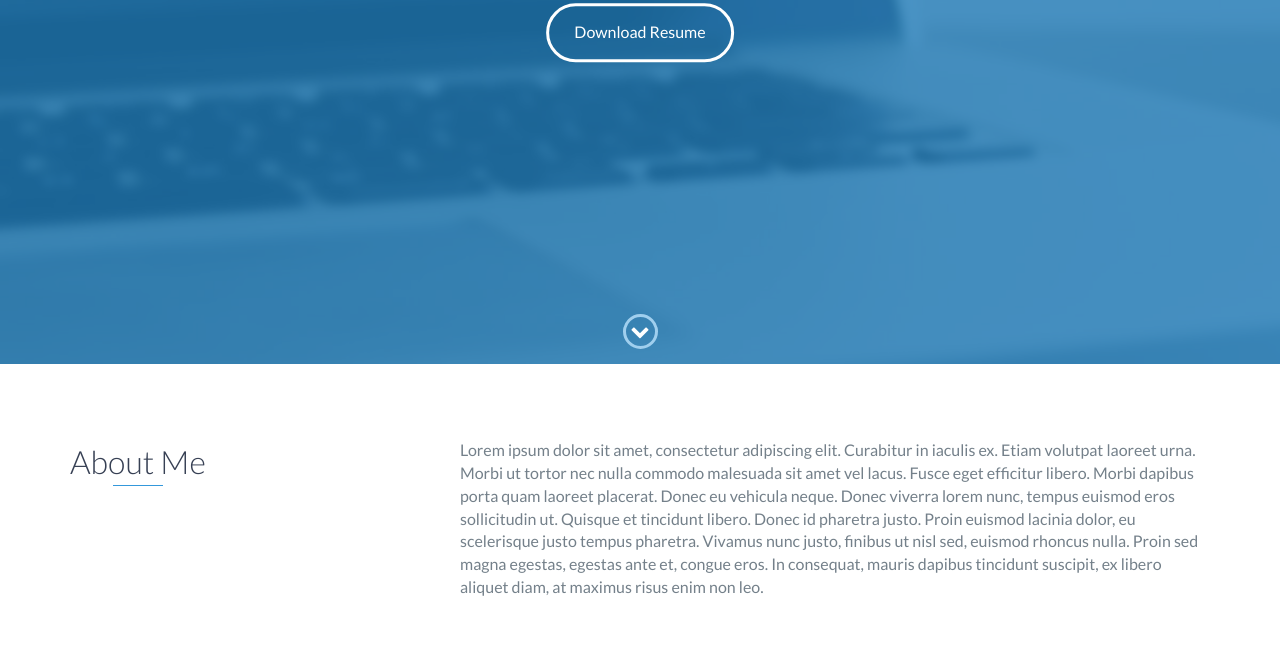
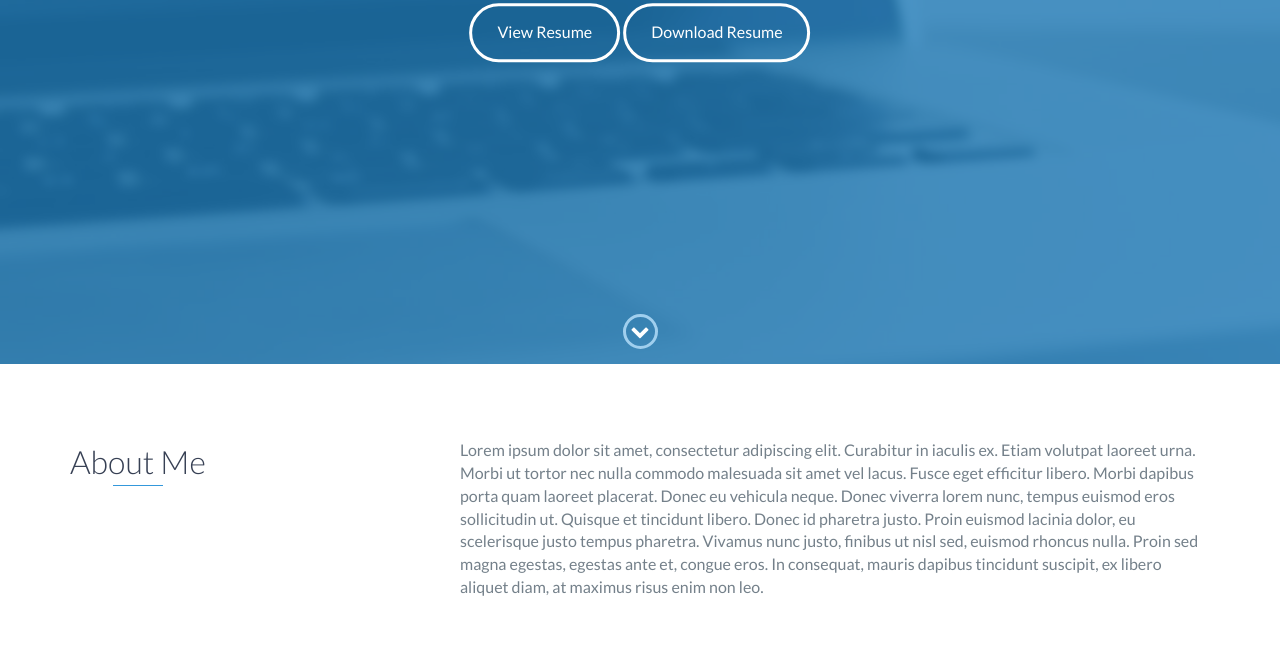
Before and after one commit to EliBen8/EliBen8.github.io, a website: page index.html in a window 1280 px wide. Shown: the part 436-1100 px from the top of the page. Drawn offline with nearby package versions, Linux system fonts and the light colour scheme.

Commit message:
Added a download resume option

```diff
--- a/index.html
+++ b/index.html
@@ -50,7 +50,8 @@
         <div id="lead-content">
             <h1>Eli Bendavid</h1>
             <h2>Aspiring Software Engineer</h2>
-            <a href="/files/Bendavid, Eli.pdf" target="_blank" class="btn-rounded-white">Download Resume</a>
+            <a href="/files/Bendavid, Eli.pdf" target="_blank" class="btn-rounded-white">View Resume</a>
+            <a href="/files/Bendavid, Eli.pdf" download="Bendavid, Eli.pdf" class="btn-rounded-white">Download Resume</a>
         </div>
         <!-- End #lead-content -->
 
```
